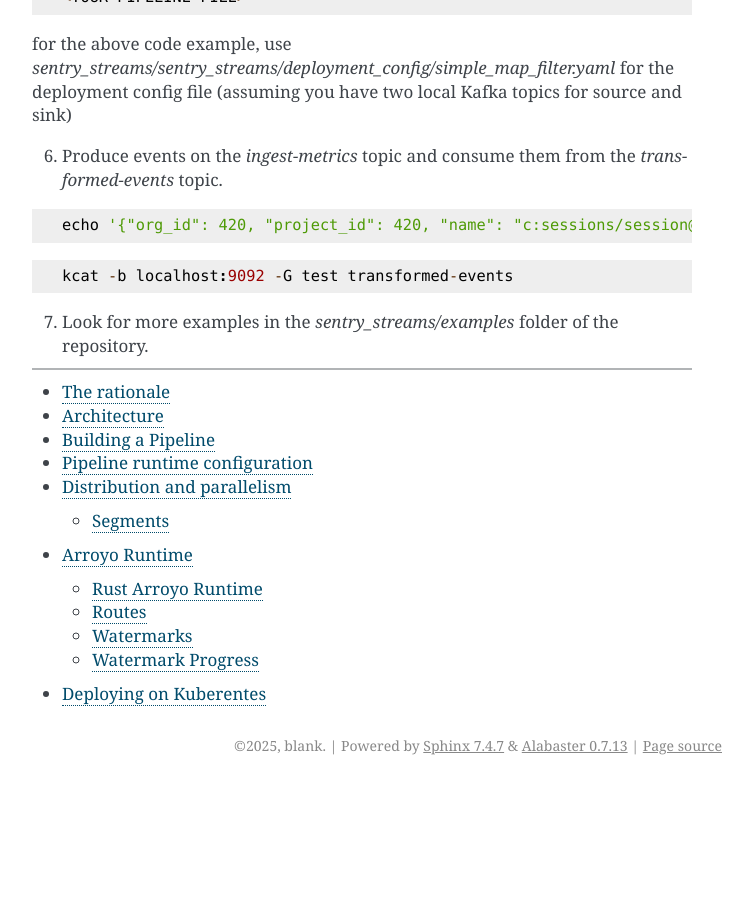
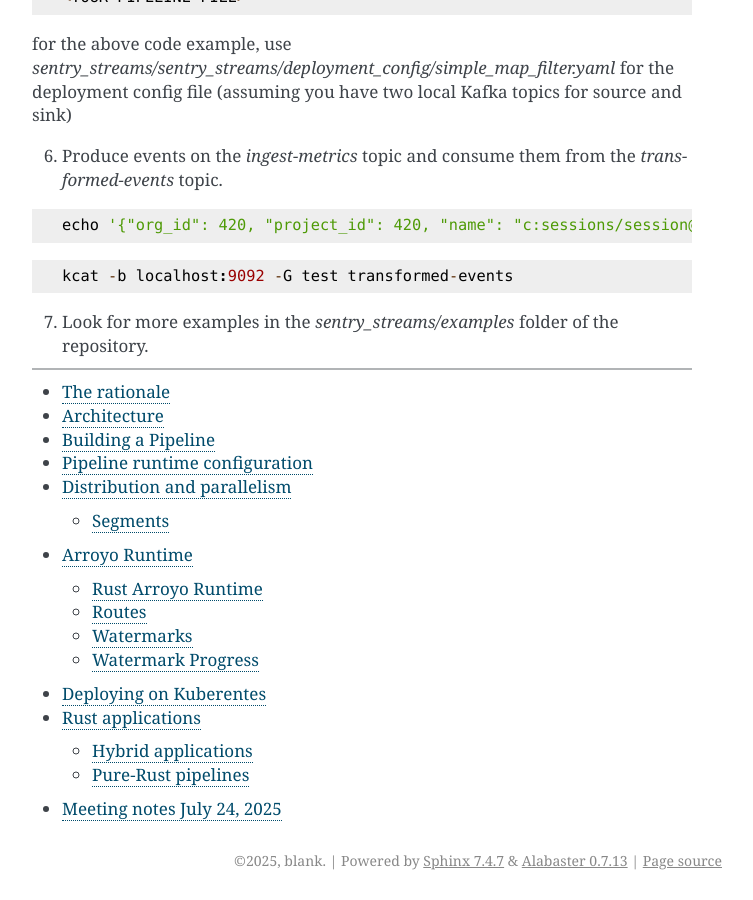
Before and after one commit to getsentry/streams, a Sphinx documentation site: the page built from sentry_streams/docs/source/index.rst, in a window 1280 px wide and 900 px high, scrolled down 2115 px. Shown: the whole window, without its empty margins (388-1141 px from the left). Built offline with Sphinx 7.4.7, drawn with Linux system fonts in a browser that asks for light colours; before the commit the page ends 2900 px from its top, so only the background shows below that; part of the change alters nothing that is shown.

Commit message:
add some basic rust design docs

```diff
--- a/sentry_streams/docs/source/index.rst
+++ b/sentry_streams/docs/source/index.rst
@@ -12,3 +12,4 @@
    configure_pipeline
    runtime/arroyo
    deployment
+   rust
--- /dev/null
+++ b/sentry_streams/docs/source/rust.rst
@@ -0,0 +1,199 @@
+Rust applications
+=================
+
+Hybrid applications
+-------------------
+
+PR: https://github.com/getsentry/streams/pull/177
+
+**User story:** I want to rewrite a pipeline step in getsentry monolith
+in Rust.
+
+Currently Rust-ification within the monolith is being done by adding new
+pyo3-based Python dependencies to getsentry’s requirements. We’ll go the
+same path, users can define pipeline steps using pyo3, but using our
+helper functions/”framework.”
+
+Here is how a function definition works:
+
+.. code:: rust
+
+   // mypackage/src/lib.rs
+   sentry_streams::rust_function!(
+       RustTransformMsg,
+       IngestMetric,
+       TransformedIngestMetric,
+       |msg: Message<IngestMetric>| -> TransformedIngestMetric {
+           let (payload, _) = msg.take();
+           TransformedIngestMetric {
+               metric_type: payload.metric_type,
+               name: payload.name,
+               value: payload.value,
+               tags: payload.tags,
+               timestamp: payload.timestamp,
+               transformed: true,
+           }
+       }
+   );
+
+This would be packaged up in a pyo3-based crate, and then can be
+referenced from the regular pipeline definition like this:
+
+.. code:: python
+
+   .apply(Map("transform", function=my_package.RustTransformMsg()))
+
+Message payloads
+~~~~~~~~~~~~~~~~
+
+``IngestMetric`` and ``TransformedIngestMetric`` types have to be
+defined by the user in both Rust and Python.
+
+.. code:: rust
+
+   // mypackage/src/lib.rs
+   #[derive(Serialize, Deserialize)
+   struct IngestMetric { ... }
+
+.. code:: python
+
+   class IngestMetric(TypedDict): ...
+
+The user has to write their own Python ``.pyi`` stub file to declare
+that ``RustTransformMsg`` takes ``IngestMetric`` and returns
+``TransformedIngestMetric``:
+
+.. code:: python
+
+   # mypackage/mypackage.pyi
+   class RustTransformMsg(RustFunction[IngestMetric, Any]):
+       def __init__(self) -> None: ...
+       def __call__(self, msg: Message[IngestMetric]) -> Any: ...
+
+Then, the user has to define how conversion works between these types.
+They can implement this function manually, or use a builtin conversion
+method provided by us. We currently only provide one builtin conversion
+by round-tripping via JSON:
+
+.. code:: rust
+
+   // mypackage/src/lib.rs
+   sentry_streams::convert_via_json!(IngestMetric);
+
+…and the same procedure has to be repeated for the output type
+``TransformedIngestMetric``.
+
+What happens at runtime
+~~~~~~~~~~~~~~~~~~~~~~~
+
+The ``rust_function`` macro currently just generates a simple Python
+function for the given Rust function. The GIL *is* released while the
+user’s Rust code is running, but there is still some GIL overhead when
+entering and exiting the function.
+
+In the future we can transparently optimize this without users having to
+change their applications. For example, batching function calls to
+amortize GIL overhead. We would then only hold the GIL while entering
+and exiting the batch.
+
+What we want to improve in the future
+~~~~~~~~~~~~~~~~~~~~~~~~~~~~~~~~~~~~~
+
+- improve performance of calling convention/reduce overhead
+
+  - take inspiration from
+    https://github.com/ealmloff/sledgehammer_bindgen
+
+- automatically generate type stubs for user’s Rust code — pyo3 does
+  have something like that, but it doesn’t work perfectly (exposes
+  internals of our Rust macro)
+- improve ergonomics of message types and their conversion, add protobuf
+  or msgpack as a way to roundtrip
+- each team at sentry would have to maintain a new python package for
+  their Rust functions, set up pyo3 and CI from scratch, etc. we can
+  streamline this.
+
+  - we already have: ``sentry_relay`` (relay integration), ``ophio``
+    (grouping engine), ``vroomrs`` (profiles), ``symbolic`` (stacktrace
+    processing)
+  - easiest: we provide a “monorepo” and “monopackage” where all rust
+    functions for getsentry go. we maintain CI for this monorepo.
+  - medium: repository template
+  - also, ideally this is aligned with devinfra’s “golden path” for
+    python devenv
+  - in practice some team will have to provide support for questions
+    about pyo3, since its entire API surface is exposed to product teams
+    (although we can templatize and abstract a lot)
+
+Pure-Rust pipelines
+-------------------
+
+A lot of the complexity mentioned above is only really necessary for
+when you want to mix Python and Rust code. For pure-Rust applications,
+we could do something entirely different:
+
+- The runner does not have to be started from Python at all. If we
+  started it from Rust, we would have a much easier time optimizing
+  function calls.
+- The pipeline definition does not have to be Python. We could have it
+  be YAML or even Rust as well.
+- Type stubs are not really necessary. We can easily validate that the
+  types match during startup, or if the pipeline definition is in Rust,
+  let the compiler do that job for us.
+
+Any of these will however split the ecosystem. I think we have plenty of
+ergonomic improvements we can make even for hybrid applications, that
+would benefit pure-Rust users as well. We should focus on those first.
+
+Meeting notes July 24, 2025
+===========================
+
+- a better pure-rust story
+
+  - we have too much boilerplate, and now especially for pure rust apps
+  - build a rust runner, and try to get rid of as much pyo3 junk as
+    possible
+
+    - reference: `The rust arroyo
+      runtime <https://www.notion.so/The-rust-arroyo-runtime-2228b10e4b5d806dbe9ccd4e70c93aa2?pvs=21>`__
+
+  - maybe hybrid will get better through this rearchitecture
+  - maybe denormalize Parse steps into Map (@Filippo Pacifici)
+
+  .. code:: rust
+
+
+     // mypackage/src/lib.rs as pyo3
+     use sentry_streams;
+
+     sentry_streams::rust_function!(...);
+
+     sentry_streams::main_function!();
+
+     // or, in bin target:
+     pub use sentry_streams::main;
+
+  .. code:: python
+
+
+     mypackage.run_streams()
+
+  concerns:
+
+  - user can freely downgrade/upgrade verison, since they “own” the
+    runtime (as they are statically linking it)
+  - ability to opt out of message conversion trait requirements
+
+- message type conversion
+
+  - boilerplate is an issue
+
+    - integration with existing schema repos, or copy schema-to-type
+      generation into streams for “inline schemas”
+
+  - better performance
+
+- better runtime semantics for rust functions
+
+  - map chains, but in rust?
+  - no multiprocessing!
```
